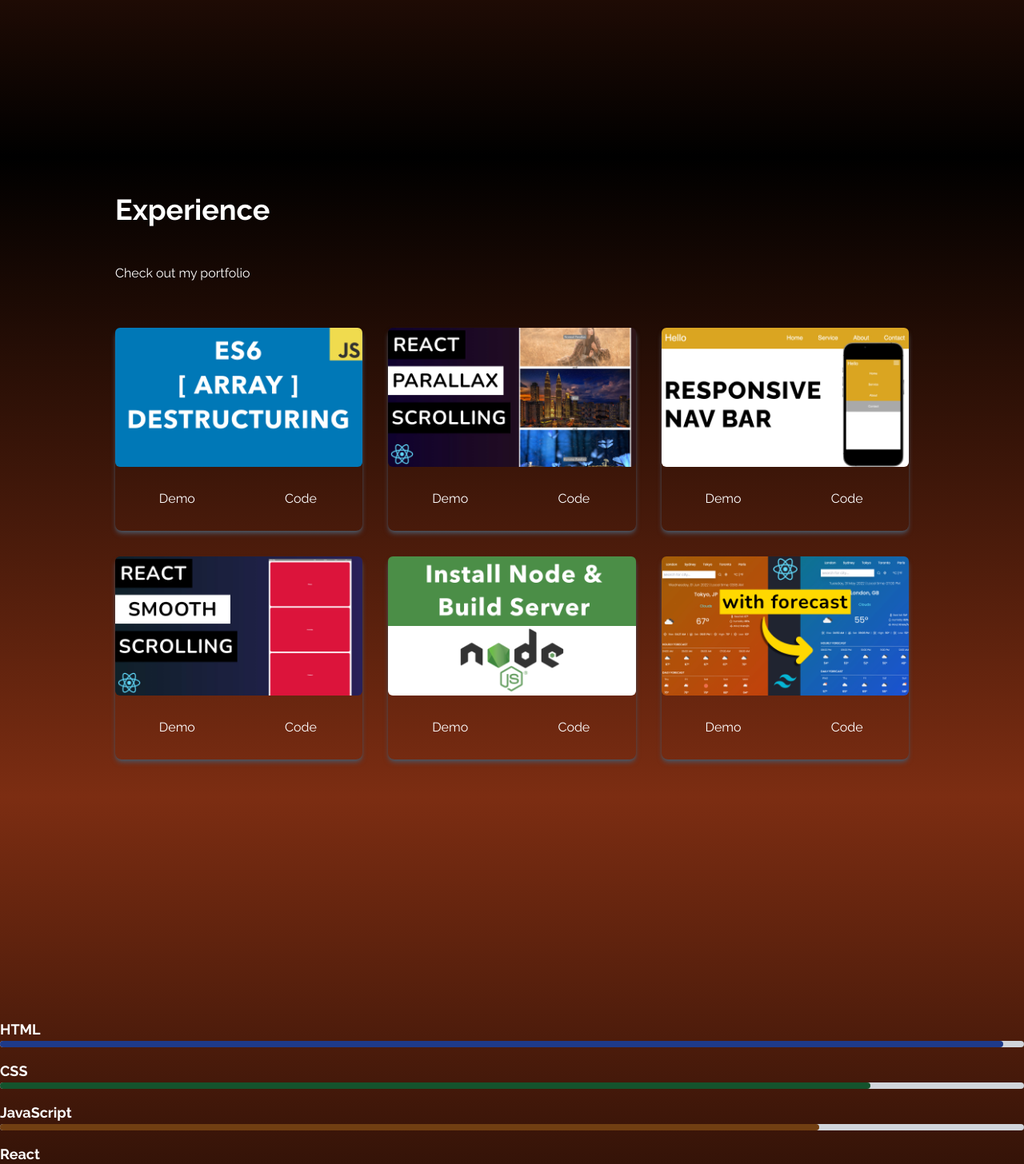
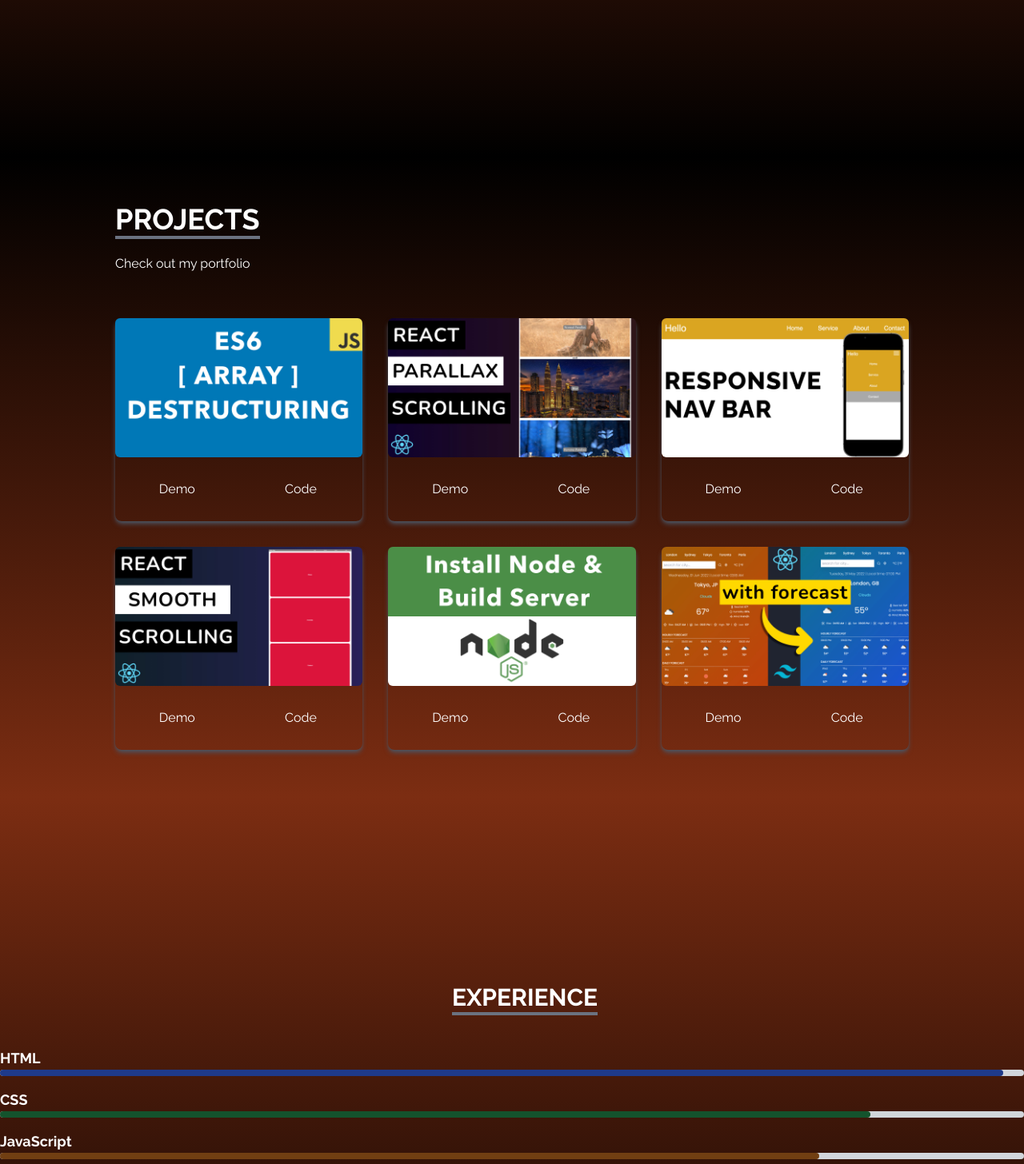
Before and after one commit to ivonamaria/react-portfolio, a React (Create React App) app: page / in a window 1280 px wide. Shown: the part 1404-2860 px from the top of the page at 80% size. Built offline with nearby package versions, Linux system fonts and the light colour scheme.

Commit message:
skills chart fixed

```diff
--- a/src/components/Experience.jsx
+++ b/src/components/Experience.jsx
@@ -1,4 +1,5 @@
-import React from "react";
+
+  import React from "react";
 
 const SkillBar = () => {
   const skills = [
@@ -13,6 +14,7 @@ const SkillBar = () => {
 
   return (
     <div name="home" className="h-screen w-full bg-gradient-to-b from-orange-900 bg-black text-white flex flex-col justify-center items-center">
+    <h1 className="text-3xl font-bold uppercase mb-8 ml-8 inline border-b-4 border-gray-500">Experience</h1>
       {skills.map((skill, index) => (
         <div key={skill.name} className="w-full py-2">
           <p className="text-lg font-bold">{skill.name}</p>
--- a/src/components/Projects.jsx
+++ b/src/components/Projects.jsx
@@ -38,7 +38,7 @@ const Projects = () => {
     <div name="projects" className="bg-gradient-to-b from-black to-orange-900 w-full text-white md:h-screen">
       <div className="max-w-screen-lg p-4 mx-auto flex flex-col justify-center w-full h-full">
         <div className="pb-8">
-        <h1 className="text-4xl font-bold mb-6">Experience</h1>
+        <h1 className="text-4xl font-bold mb-6 inline border-b-4 border-gray-500">PROJECTS</h1>
 
           <p className="py-6">Check out my portfolio</p>
         </div>
```
